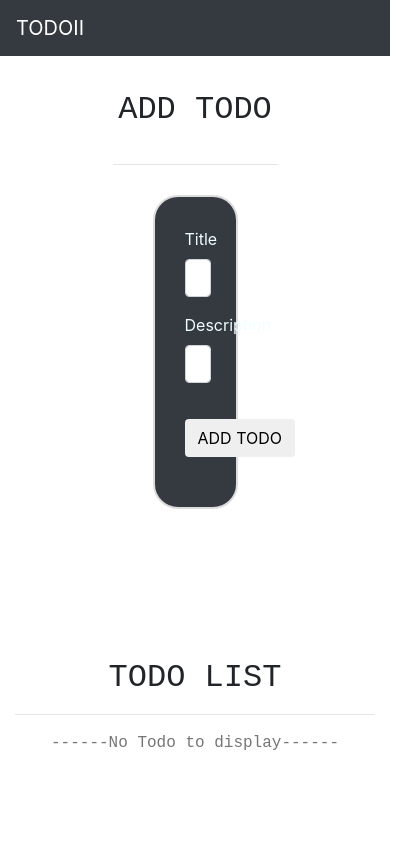
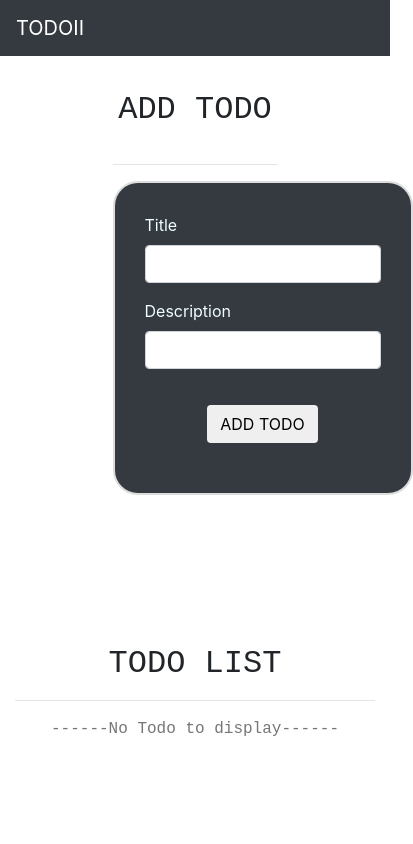
Before and after one commit to kratika19/TODOII, a React (Create React App) app: page / in a window 390 px wide. Shown: the top 844 px of the page, 413 px wide, since content can reach past the window. Built offline with nearby package versions, Linux system fonts and the light colour scheme.

Commit message:
adding responsiveness

```diff
--- /dev/null
+++ b/src/Components/AddTodo.css
@@ -0,0 +1,27 @@
+.style1{
+    font-family: monospace;
+    margin: 35px 0px;
+}
+.style2{
+    padding: 30px;
+    border: 2px solid gainsboro;
+    border-radius: 25px;
+    background-color: #343a40;
+    margin: 30px 40px;
+}
+.style3{
+    color: azure;
+}
+.style4{
+    margin-top: 20px;
+    margin-bottom: 20px;
+}
+
+@media (max-width: 750px) {
+    /* For mobile phones: */
+    .style2{
+        margin: auto;
+        margin-left: auto;
+        margin-right: auto;
+    width: 300px;}
+  }
--- a/src/Components/AddTodo.js
+++ b/src/Components/AddTodo.js
@@ -1,5 +1,6 @@
 import React from 'react'
 import { useState } from 'react';
+import './AddTodo.css'
 
 export default function AddTodo(props) {
 
@@ -18,40 +19,23 @@ export default function AddTodo(props) {
         }
     }
 
-    const style1 = {
-        "font-family": "monospace",
-        "margin": "35px 0px",
-    }
-    const style2 = {
-        "padding": "30px",
-        "border": "2px solid gainsboro",
-        "border-radius": "25px",
-        "background-color": "#343a40",
-        "margin": "30px 40px"
-    }
-    const style3 = {
-        "color": "azure",
-    }
-    const style4 = {
-        "margin-top": "20px",
-        "margin-bottom": "20px",
-    }
+
 
     return (
         <div className="container my-3 text-center w-50" >
-            <h2 className="text-center" style={style1}>ADD TODO</h2>
+            <h2 className="text-center style1">ADD TODO</h2>
             <hr />
-            <div style={style2}>
+            <div className="style2">
                 <form onSubmit={submit}>
-                    <div className="mb-3 text-left" style={style3}>
+                    <div className="mb-3 text-left style3">
                         <label htmlFor="title" className="form-label">Title</label>
                         <input type="text" value={title} onChange={(e) => { setTitle(e.target.value) }} className="form-control" id="title" />
                     </div>
-                    <div className="mb-3 text-left" style={style3}>
+                    <div className="mb-3 text-left style3" >
                         <label htmlFor="desc" className="form-label">Description</label>
                         <input type="text" value={desc} onChange={(e) => { setDesc(e.target.value) }} className="form-control" id="desc" />
                     </div>
-                    <button type="submit" className="btn btn-md" style={style4}>ADD TODO</button>
+                    <button type="submit" className="btn btn-md style4">ADD TODO</button>
                 </form>
             </div>
         </div>
```
Also changed, not shown: 1 other file (tests, documents, lock files or other folders).
